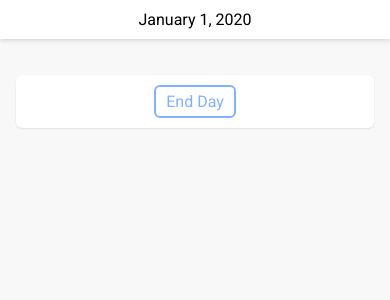
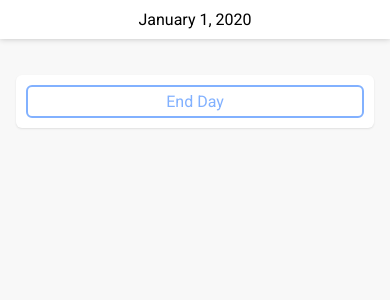
Before and after one commit to LKloosterman/simulife, an Angular app: page / in a window 390 px wide. Shown: the top 300 px of the page. Built offline with nearby package versions, Linux system fonts and the light colour scheme.

Commit message:
Make the end day button full width on small screens

```diff
--- a/src/app/dashboard/dashboard.component.scss
+++ b/src/app/dashboard/dashboard.component.scss
@@ -20,3 +20,9 @@
   background: #90CAF9;
   border: 2px solid #90CAF9;
 }
+
+@media screen and (max-width: 800px) {
+  #end_day_button {
+    width: 100%;
+  }
+}
```
